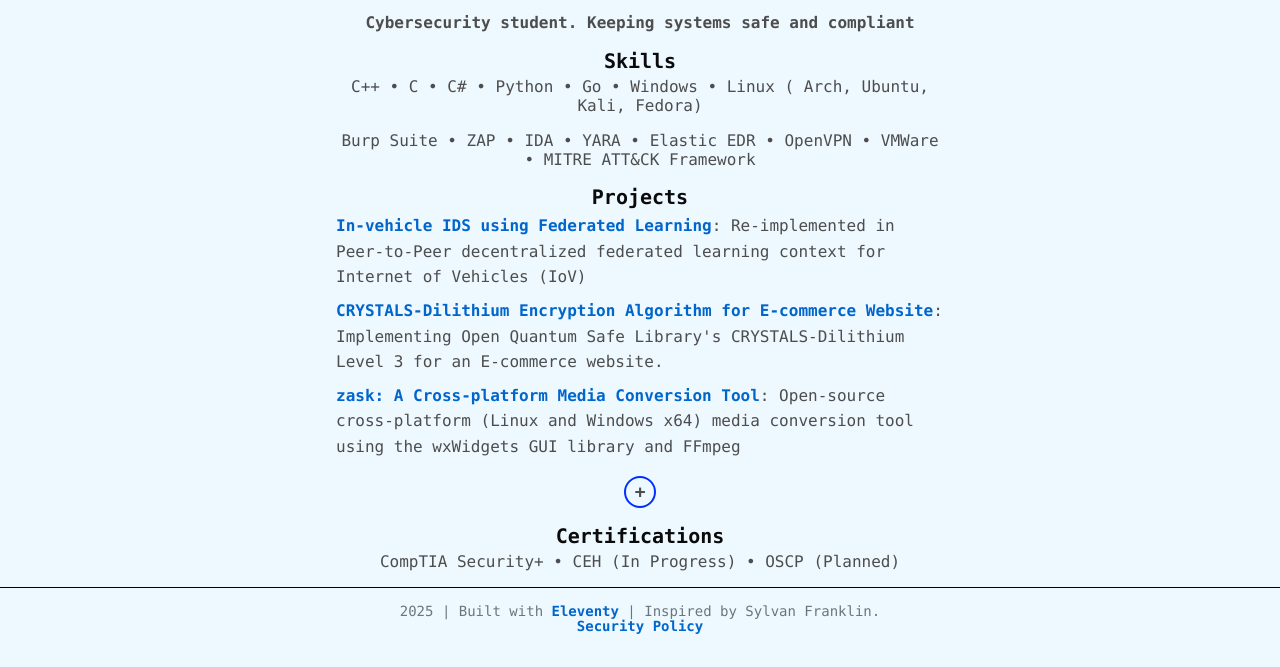
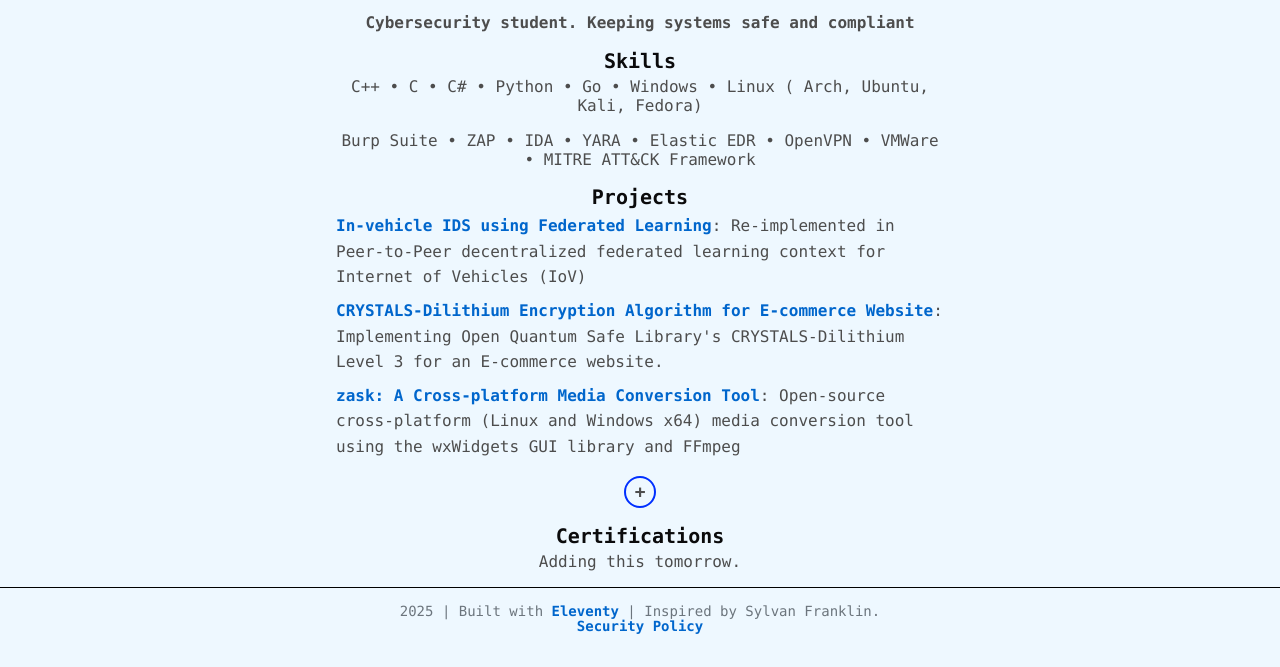
Before and after one commit to judahx67/portfolio-website, an Eleventy site: page src/index.njk in a window 1280 px wide. Shown: the part 166-833 px from the top of the page. Built offline with nearby package versions, Linux system fonts and the light colour scheme; Eleventy itself is replaced by a stand-in of ours; files that its build step writes are made by us from their sources.

Commit message:
Removed placeholder certs

```diff
--- a/src/index.njk
+++ b/src/index.njk
@@ -41,6 +41,6 @@ description: "Cybersecurity student."
     {% endif %}
 
     <h2>Certifications</h2>
-    <p class="certifications">CompTIA Security+ • CEH (In Progress) • OSCP (Planned)</p>
+    <p class="certifications">Adding this tomorrow.</p>
   </main>
 </div>
```
Also changed, not shown: .github/workflows/build.yml (deleted), 1 other file.
